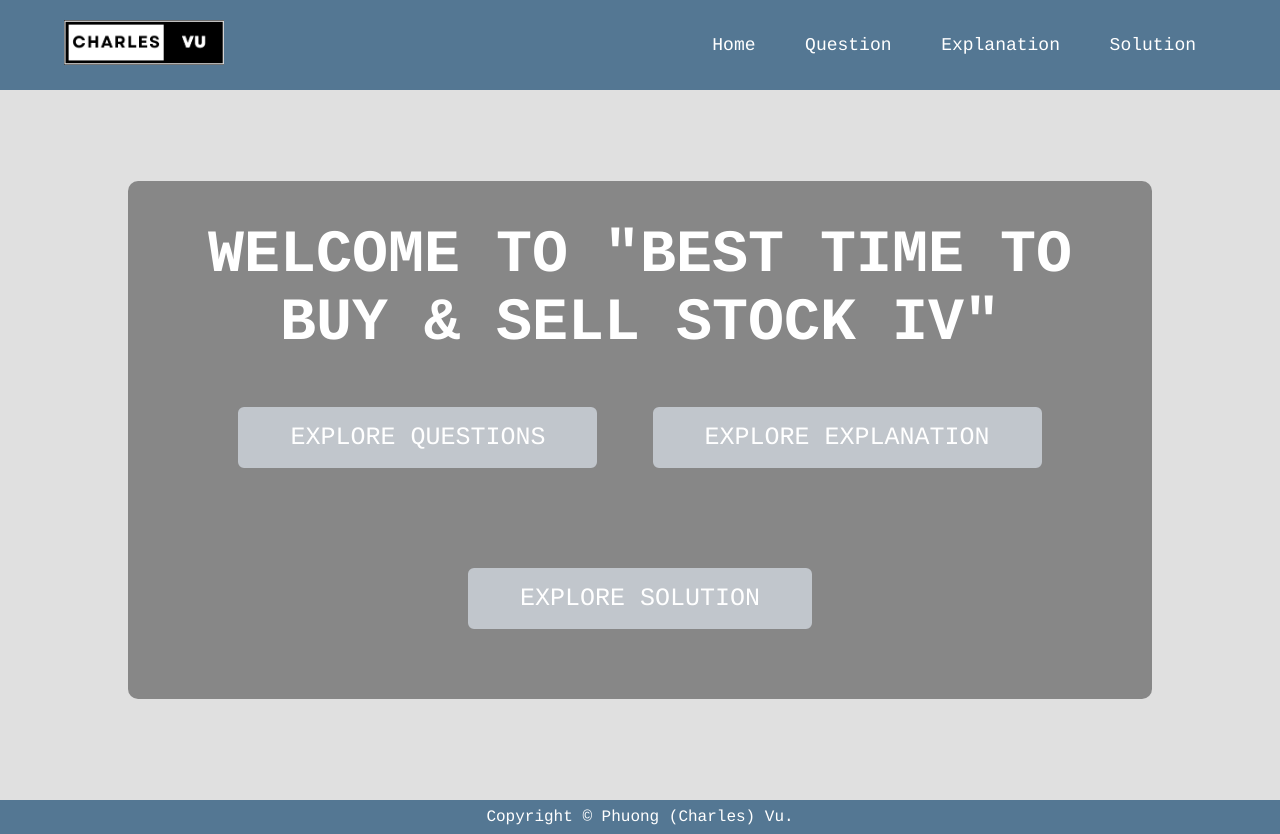
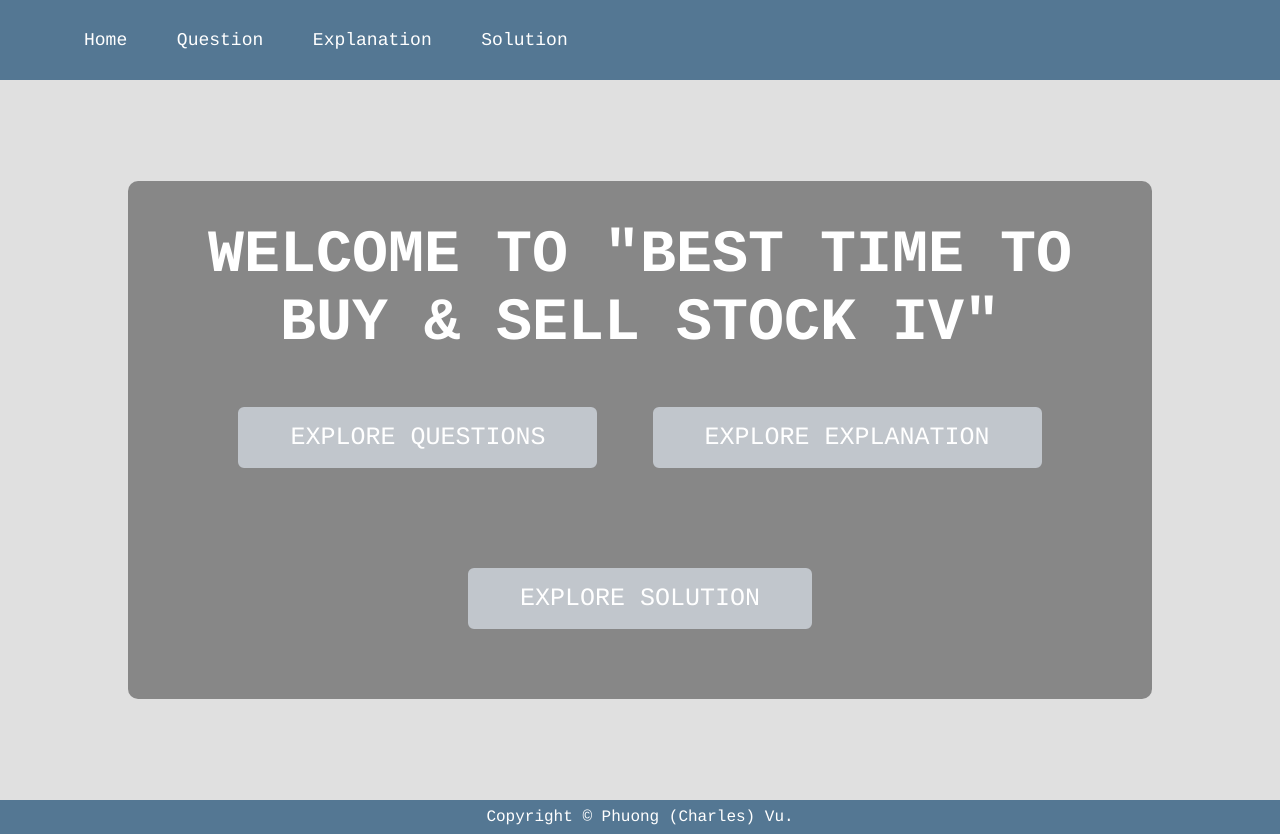
Before and after one commit to pvu-1864424/best-time-to-sell-stock, a plain HTML site: page index.html in a window 1280 px wide. Drawn offline with Linux system fonts and the light colour scheme.

Commit message:
fix logo

```diff
--- a/index.html
+++ b/index.html
@@ -16,7 +16,6 @@
         <div class="nav-container">
             <!--nav bar-->
             <nav>
-                <a href="#header"><img src="images/logo.png" class="logo"></a>
                 <ul id="sidemenu">
                     <li><a href="#header">Home</a></li>
                     <li><a href="html/question.html">Question</a></li>
```
Also changed, not shown: html/explanation.html (+0 -1 lines), html/question.html (+0 -1 lines), html/solution.html (+0 -1 lines).
